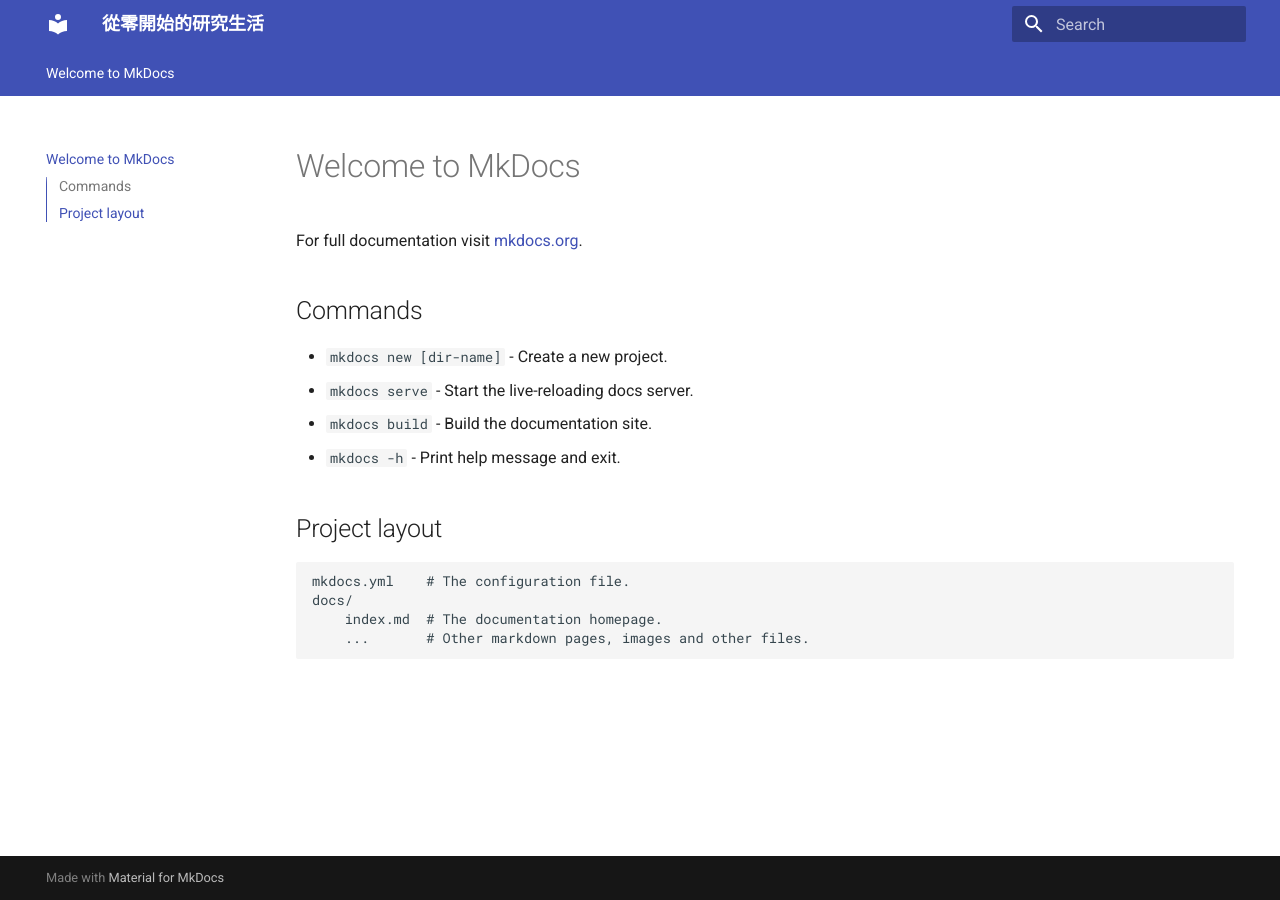
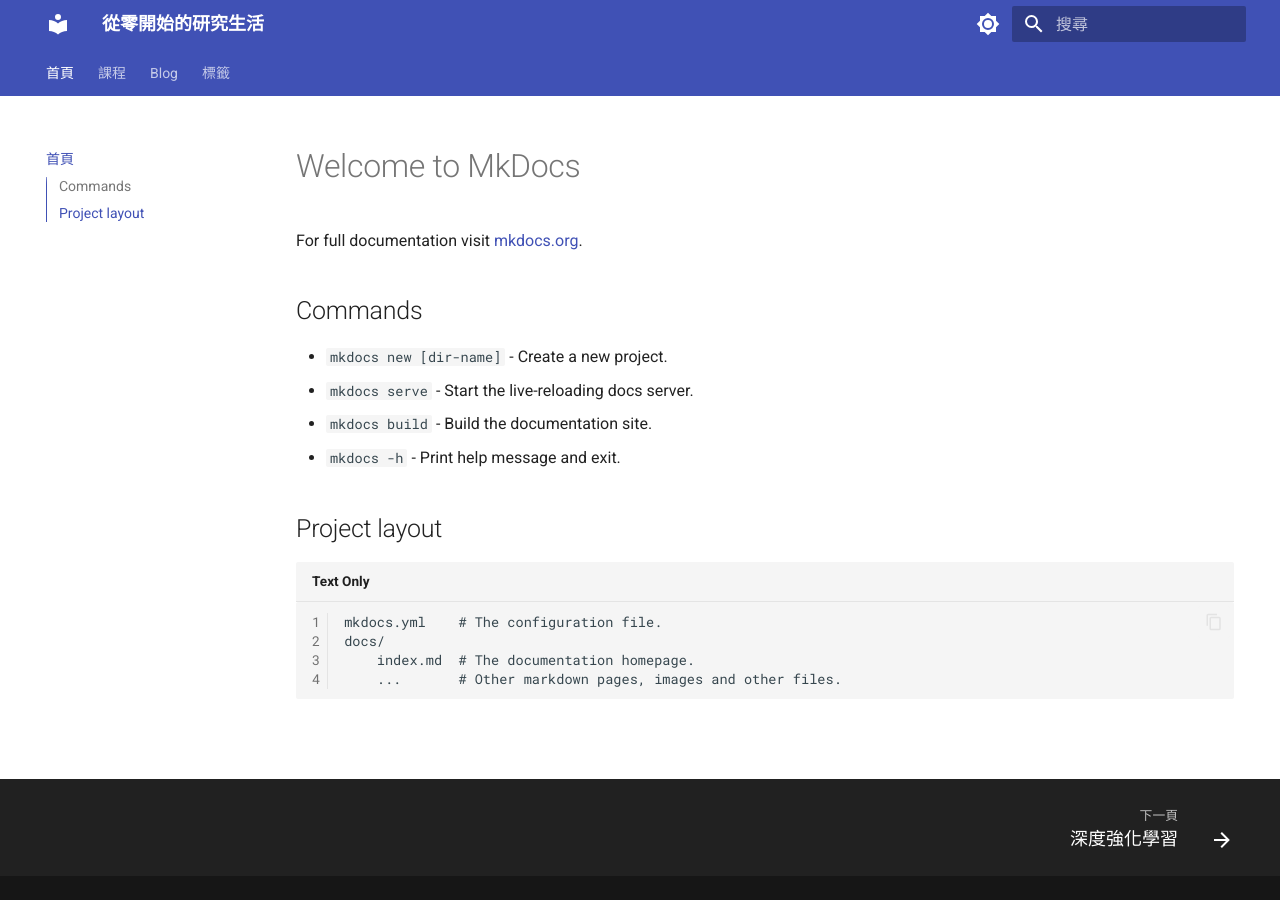
Before and after one commit to WithoutDirection/WithoutDirection.github.io, an MkDocs documentation site: the page built from docs/index.md, in a window 1280 px wide. Built offline with MkDocs 1.6.1 and Material for MkDocs 9.7.7, drawn with Linux system fonts in a browser that asks for light colours.

Commit message:
yml setting

```diff
--- /dev/null
+++ b/docs/blog/.authors.yml
@@ -0,0 +1,5 @@
+authors:
+  weita:
+    name: WeiTa Chen
+    avatar: https://github.com/WithoutDirection.png
+    description: 站點作者
--- /dev/null
+++ b/docs/stylesheets/customize.css
@@ -0,0 +1 @@
+/* Custom overrides loaded by mkdocs.yml */
--- /dev/null
+++ b/docs/stylesheets/extra.css
@@ -0,0 +1 @@
+/* Extra stylesheet loaded by mkdocs.yml */
--- /dev/null
+++ b/docs/stylesheets/link.css
@@ -0,0 +1,5 @@
+/* Link styles loaded by mkdocs.yml */
+
+a {
+  text-underline-offset: 0.15em;
+}
--- a/mkdocs.yml
+++ b/mkdocs.yml
@@ -1,20 +1,119 @@
 site_name: 從零開始的研究生活
 site_url: https://WithoutDirection.github.io/
+site_author: WeiTa Chen
+
+nav:
+  - 首頁: index.md
+  - 課程:
+    - 深度強化學習: course/Deep Reinforcement Learning.md
+  - 部落格: blog/index.md
+  - 標籤: tags.md
+  # - 設定說明: mkdocs-settings.md
+
 theme:
   name: material
+  palette:
+    # Palette toggle for light mode
+    - scheme: default
+      toggle:
+        icon: material/brightness-7
+        name: Switch to dark mode
+
+    # Palette toggle for dark mode
+    - scheme: slate
+      toggle:
+        icon: material/brightness-4
+        name: Switch to light mode
   features:
-    - navigation.tabs
-    - navigation.sections
     - toc.integrate
+    - announce.dismiss #呈現可標記為由使用者讀取的臨時公告，可包含一個用於關閉目前公告的按鈕
+    # - navigation.instant
+    #- header.autohide  #自動隱藏
+    - navigation.tracking #位址列中的 URL 將自動更新為在目錄中醒目顯示的作用中錨點
+    - navigation.tabs #頂層區段將呈現在上方視窗標題下方的選單層中，但在行動裝置上維持原樣
+    # - navigation.tabs.sticky  #啟用黏性分頁後，導覽分頁將固定在標題下方，並在向下捲動時始終保持可見
+    - navigation.sections #啟用區段後，頂層區段會在邊欄中呈現為 1220px 以上視窗的群組，但在行動裝置上維持原樣
+    - navigation.top # 返回頂部的按鈕會在上滑時出現
+    - navigation.footer #頁尾將呈現在邊欄中，但在行動裝置上維持原樣
+    - search.suggest # 搜尋輸入部分字母時會建議補全整個單字
+    - search.highlight # 搜尋結果中的文章關鍵字會高亮顯示
+    - search.share #搜尋分享按鈕
+    - navigation.expand # 開啟 Tab 時左側目錄全部展開
+    - navigation.indexes #啟用章節索引頁後，可以將文件直接附加到章節
+    - content.tabs.link
+    - content.tooltips
+    - content.code.copy #程式碼複製
+    - content.action.edit
+    - content.action.view
+    - content.code.annotate
+  language: zh-TW
 
 markdown_extensions:
-  - pymdownx.arithmatex:
+  - pymdownx.superfences
+  - abbr
+  - attr_list
+  - admonition
+  - def_list
+  - footnotes
+  - md_in_html
+  - meta # 允許在 Markdown 文件中使用 YAML 樣式的元數據區塊
+  - pymdownx.caret
+  - pymdownx.betterem
+  - pymdownx.critic
+  - pymdownx.details
+  - pymdownx.inlinehilite
+  - pymdownx.keys
+  - pymdownx.mark
+  - pymdownx.snippets
+  - pymdownx.smartsymbols
+  - pymdownx.tilde
+  - pymdownx.superfences:
+      custom_fences:
+        - name: mermaid
+          class: mermaid
+          format:
+            !!python/name:pymdownx.superfences.fence_code_format # 格式化程式碼區塊
+  - pymdownx.arithmatex: # 啟用latex
       generic: true
-  - pymdownx.highlight:
+  - toc:
+      permalink: true #
+  - pymdownx.highlight: # 將程式碼hightlighted
       anchor_linenums: true
-  - pymdownx.superfences
+      linenums: true # 顯示行號
+      auto_title: true # 顯示程式語言
+  - pymdownx.emoji:
+      emoji_index: !!python/name:material.extensions.emoji.twemoji
+      emoji_generator: !!python/name:material.extensions.emoji.to_svg
+  - pymdownx.tabbed:
+      alternate_style: true
+  - pymdownx.tasklist:
+      custom_checkbox: true
 
+
+extra:
+  generator: false #刪除 footer 提示: "Made with Material for MkDocs"
 extra_javascript:
   - javascripts/mathjax.js
   - https://polyfill.io/v3/polyfill.min.js?features=es6
-  - https://cdn.jsdelivr.net/npm/mathjax@3/es5/tex-mml-chtml.js
+  - https://cdn.jsdelivr.net/npm/mathjax@3/es5/tex-mml-chtml.js #Latex
+  - https://polyfill.io/v3/polyfill.min.js?features=es6 #Latex
+extra_css:
+  - stylesheets/extra.css
+  - stylesheets/link.css # 連結樣式
+  - stylesheets/customize.css # 自訂樣式
+
+plugins:
+  - search
+  - blog: #可以在 docs/blog/posts 直接撰寫 md 檔案（不需要透過 nav 編輯路徑），並且會自動產生 blog 頁面
+      post_date_format: full #日期格式
+      draft: true
+      draft_if_future_date: true #如果 post 日期在未來，則視為草稿
+      post_readtime: true
+      post_readtime_words_per_minute: 265 #每分鐘閱讀的單字數量
+      post_url_format: "{date}/{slug}"
+      # categories_slugify: !!python/object/apply:pymdownx.slugs.slugify
+      #   kwds:
+      #     case: lower
+      pagination_url_format: "page/{page}"
+      authors_file: "{blog}/.authors.yml" #作者資訊
+  - tags
```
Also changed, not shown: docs/blog/index.md (added, +1 -0 lines), docs/course/Deep Reinforcement Learning.md (added, +9 -0 lines), 2 other files.
